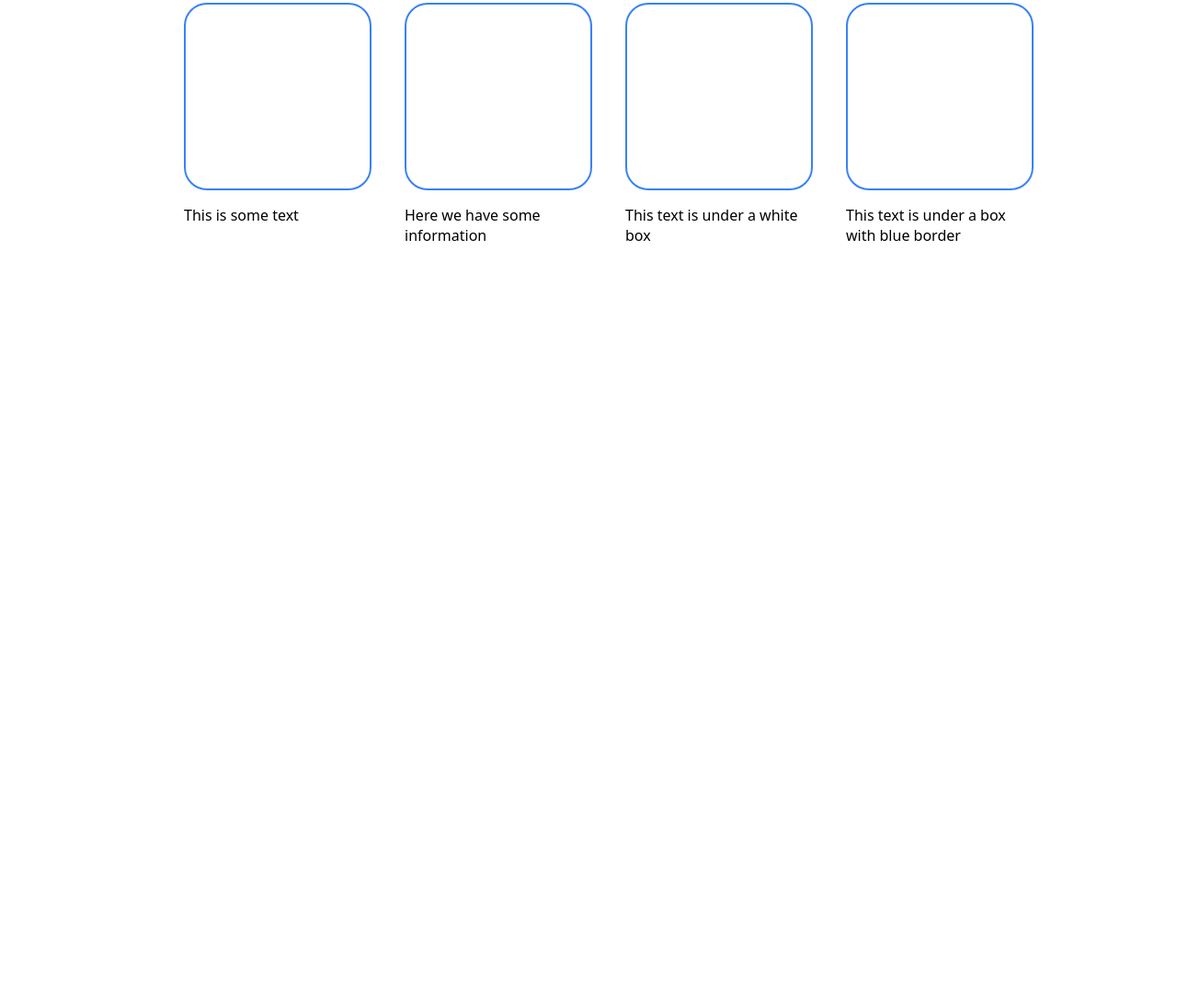
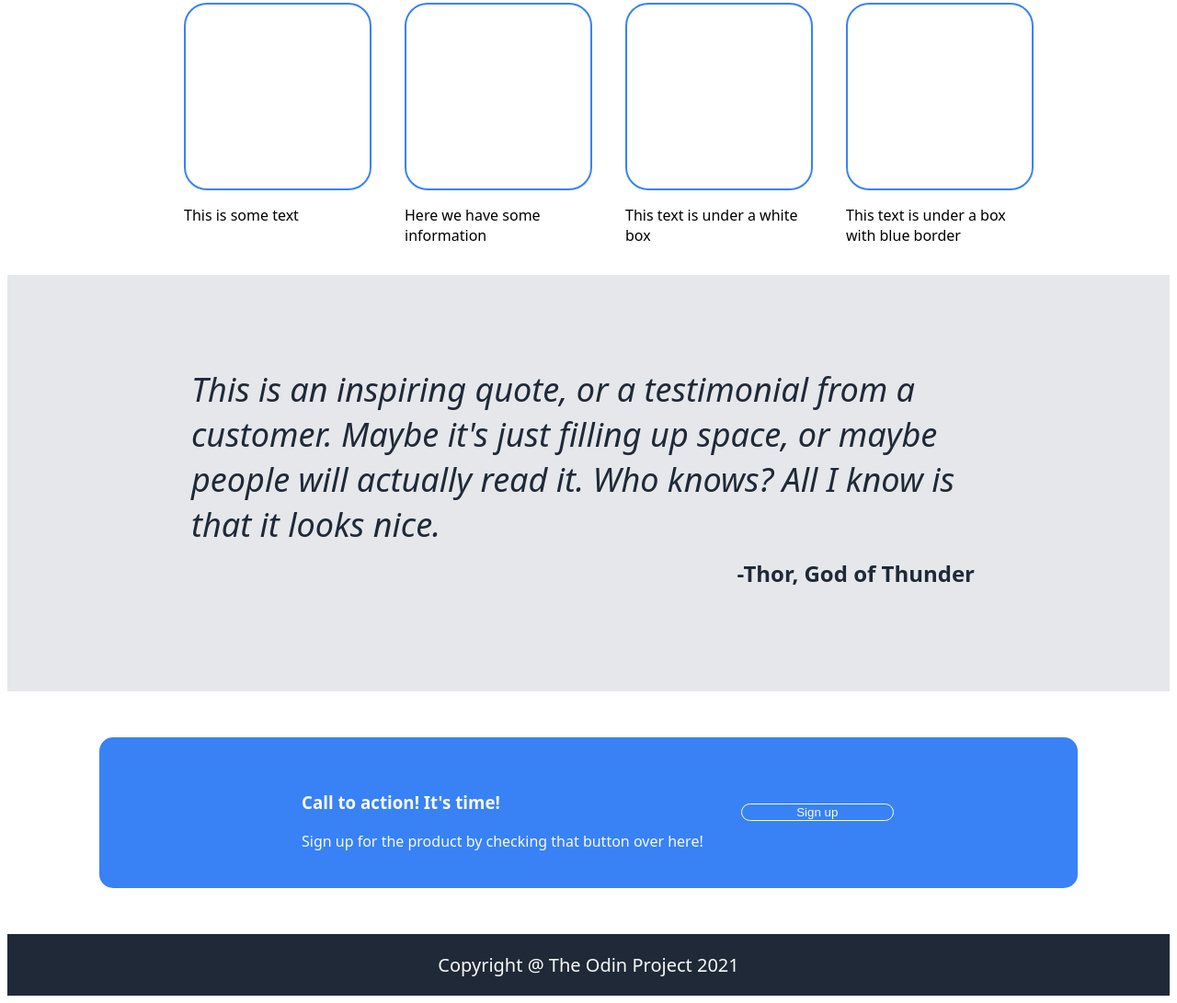
Before and after one commit to MAAYANGLADO/landing_page, a plain HTML site: page index.html in a window 1280 px wide. Shown: the part 857-1948 px from the top of the page at 92% size. Before the commit the page ends 1164 px from the top, so only its background shows below. Drawn offline with Linux system fonts and the light colour scheme.

Commit message:
Added the quote and footer sections to the page

```diff
--- a/index.html
+++ b/index.html
@@ -54,5 +54,17 @@
             </li>
         </ul>
     </div>
+    <div class="quote">
+        <em>This is an inspiring quote, or a testimonial from a customer. Maybe it's just filling up space, or maybe people will actually read it. Who knows? All I know is that it looks nice.</em>
+        <div class="god">-Thor, God of Thunder</div>
+    </div>
+    <div class="action">
+        <div class="side">
+        <h3>Call to action! It's time!</h3>
+        Sign up for the product by checking that button over here!
+        </div>
+        <button class="sign">Sign up</button>
+    </div>
+    <div class="footer">Copyright @ The Odin Project 2021</div>
 </body>
 </html>
--- a/styl.css
+++ b/styl.css
@@ -102,3 +102,60 @@ h2{
 .item{
     max-width: 200px;
 }
+
+.quote{
+    display: flex;
+    flex-wrap: wrap;
+    background-color: #e5e7eb;
+    font-size: 36px;
+    font-weight: lighter;
+    color: #1f2937;
+    padding: 100px 200px;
+}
+
+.god{
+    padding: 12px;
+    margin-right: 0;
+    margin-left: auto;
+    font-weight: 800;
+    font-size: 24px;
+}
+
+.action{
+    display: flex;
+    justify-content: center;
+    align-items: center;
+    background-color: #3882f6;
+    color: #f9faf8;
+    padding: 20px 200px;
+    margin: 50px 100px;
+    border-radius: 15px;
+}
+
+.sign{
+    align-items: center;
+    background-color: #3882f6;
+    color: #f9faf8;
+    border: 1px solid #f9faf8;
+    border-radius: 15px;
+    flex: 1 1;
+    height: fit-content;
+    justify-content: center;
+}
+
+.side{
+    align-items: center;
+    justify-content: flex-start;
+    padding: 20px;
+    flex: 3 3;
+}
+
+.footer{
+    background-color: #1f2937;
+    color: #f9faf8;
+    display: flex;
+    align-items: center;
+    justify-content: center;
+    padding: 20px 100px;
+    font-size: 20px;
+}
```
